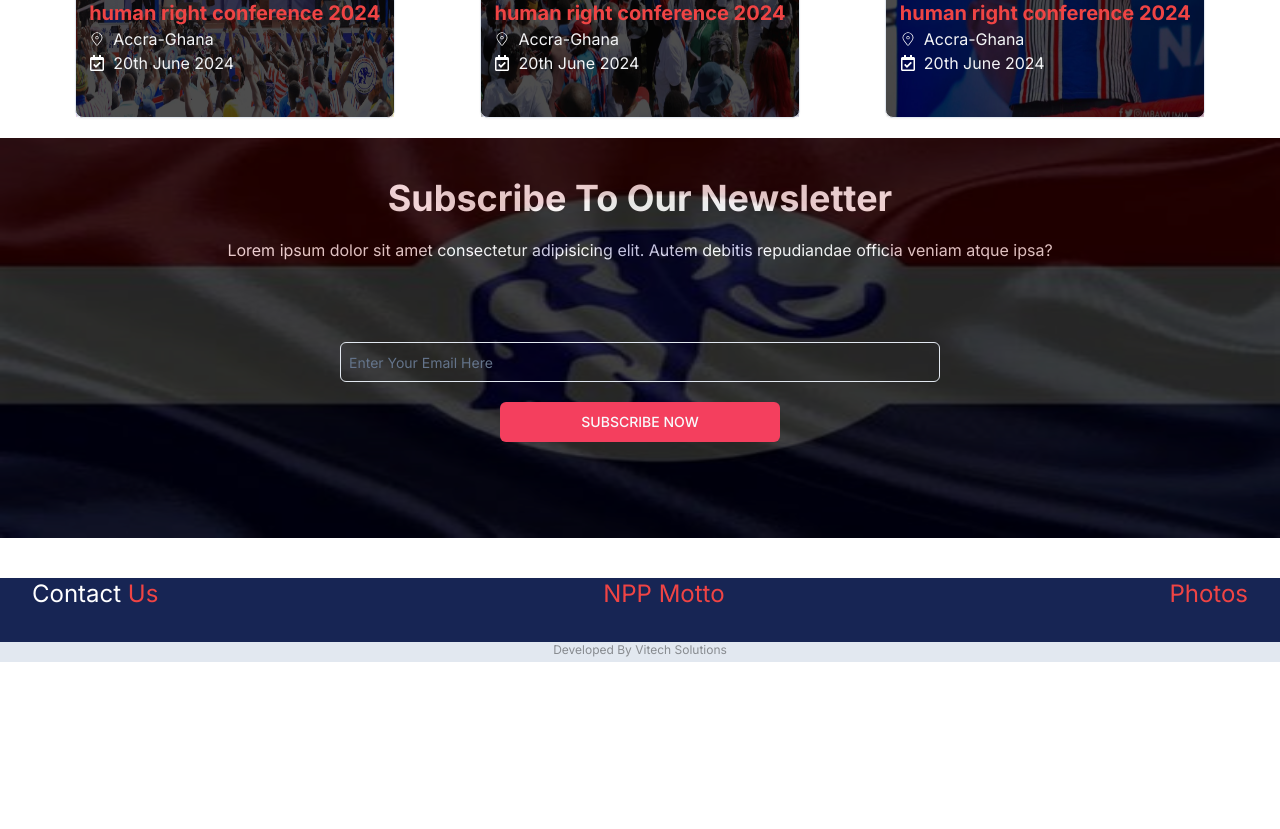
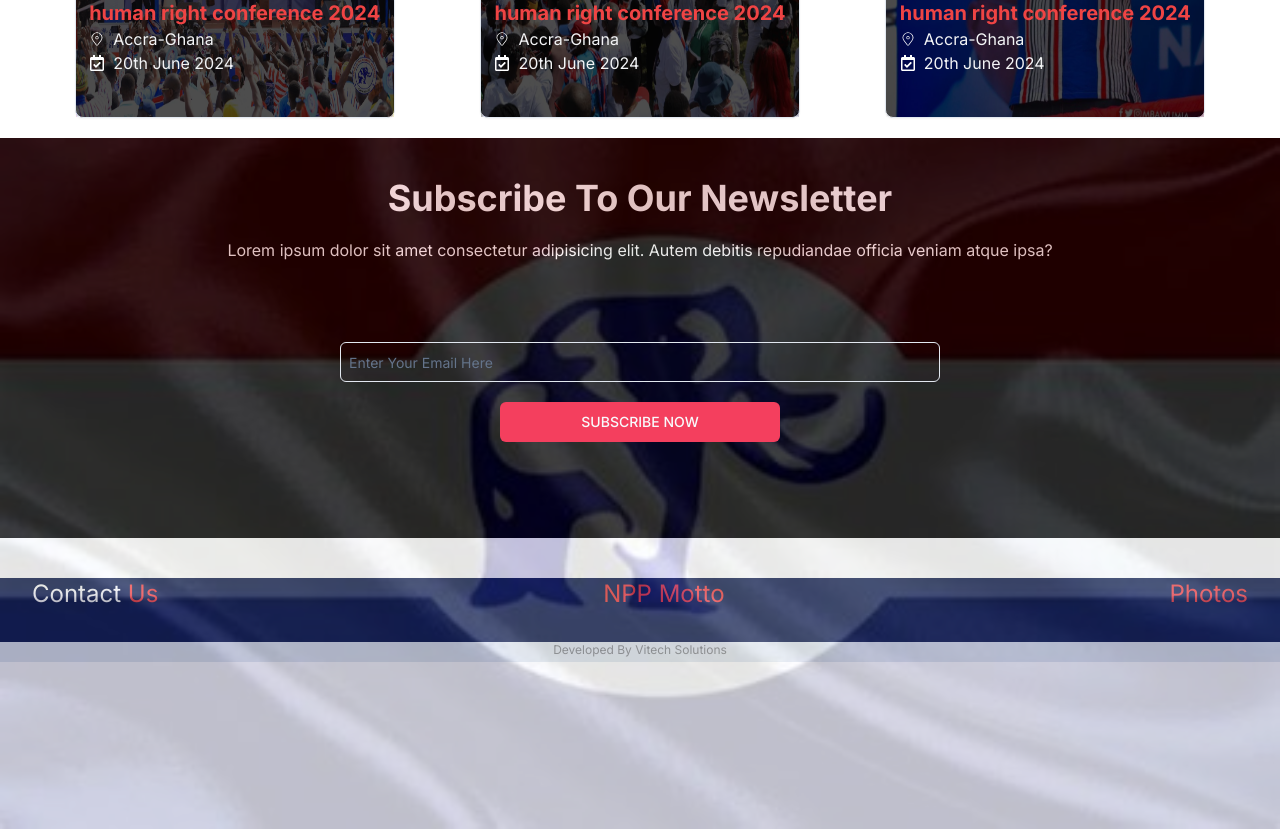
Before and after one commit to owusuvictorjnr/Akuapem-North-constituency, a Next.js app: page / in a window 1280 px wide. Shown: the part 3080-3909 px from the top of the page. Before the commit the page ends 3742 px from the top, so only its background shows below. Built offline with nearby package versions, Linux system fonts and the light colour scheme.

Commit message:
refactor:image  height

```diff
--- a/components/Subscribe/Subscribe.jsx
+++ b/components/Subscribe/Subscribe.jsx
@@ -14,7 +14,7 @@ function Subscribe() {
               alt="logo"
               height={500}
               width={500}
-              className="w-full h-[50vh]"
+              className="w-full min-h-[50vh]"
             />
           </div>
         </div>
@@ -36,7 +36,7 @@ function Subscribe() {
               placeholder="Enter your email here"
             />
           </form>
-          <div className="flex justify-center font-bold   px-10 mb-5">
+          <div className="flex justify-center font-bold pb-5  px-10 mb-5">
             <Button
               type="email"
               className="w-full lg:w-1/4 bg-rose-500 uppercase "
```
